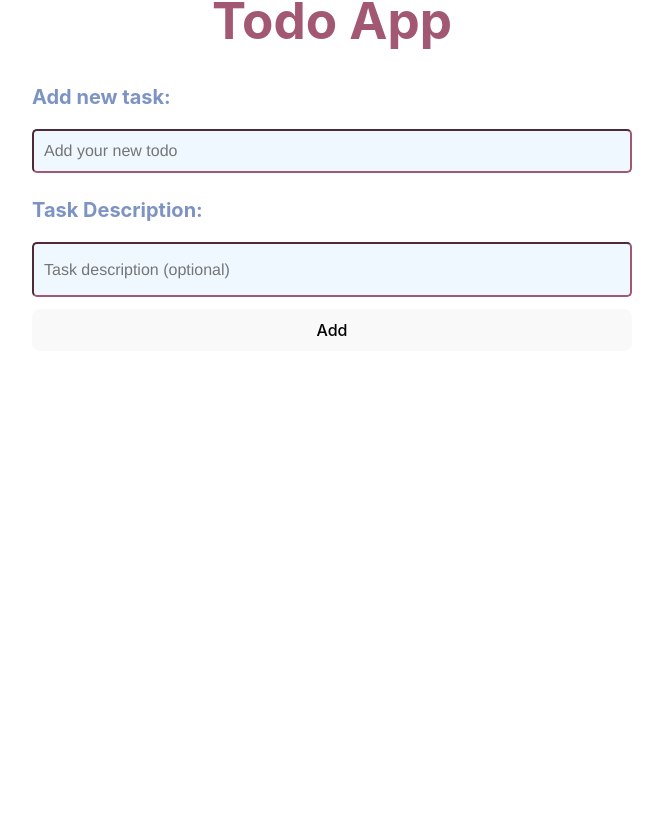
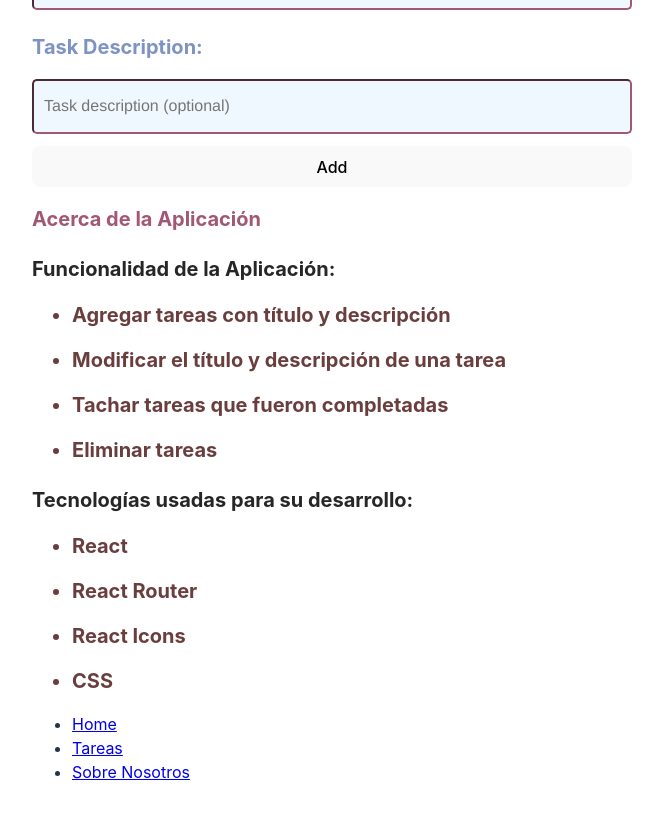
Before and after one commit to kiriasru/my-react-task-list, a React (Vite) app: page /sobre-nosotros in a window 1280 px wide. Shown: the part 238-1056 px from the top of the page, without its empty margins (308-971 px from the left). Before the commit the page ends 800 px from the top, so only its background shows below. Built offline with nearby package versions, Linux system fonts and the light colour scheme.

Commit message:
Se han creado las rutas, Funciona Home y SobreNosotros, pero no salen las tareas en Tareas.jsx. Se debe cambiar el codigo

```diff
--- a/src/App.css
+++ b/src/App.css
@@ -87,3 +87,35 @@
     margin-bottom: 15px;
 
 }
+
+.h2-title {
+    font-size: 20px;
+    margin-bottom: 15px;
+    grid-column: 1 / -1;
+    color: #A25772;
+    font-weight: bold;
+}
+
+.h3-title {
+    font-size: 20px;
+    margin-bottom: 15px;
+    grid-column: 1 / -1;
+    color: rgb(38, 38, 38);
+    font-weight: bold;
+}
+
+.home-title {
+    font-size: 20px;
+    margin-bottom: 15px;
+    grid-column: 1 / -1;
+    color: #A25772;
+    font-weight: bold;
+}
+
+.list-item {
+    font-size: 20px;
+    margin-bottom: 15px;
+    grid-column: 1 / -1;
+    color: rgb(107, 62, 62);
+    font-weight: bold;
+}
--- a/src/App.jsx
+++ b/src/App.jsx
@@ -1,14 +1,32 @@
-import Header from "./components/Header"
-import TaskForm from "./components/TaskForm"
-import './App.css'
+import { Suspense, lazy } from 'react';
+import { BrowserRouter as Router, Route, Routes } from 'react-router-dom';
+import Header from './components/Header';
+import TaskForm from './components/TaskForm';
+import './App.css';
+
+const HomePage = lazy(() => import('./components/Home'));
+const Tareas = lazy(() => import('./components/Tareas'));
+const SobreNosotros = lazy(() => import('./components/SobreNosotros'));
+const Menu = lazy(() => import('./components/Menu'));
 
 const App = () => {
   return (
-    <div className="App">
-      <Header />
-      <TaskForm />
-    </div>
-  )
-}
+    <Router>
+      <div className="App">
+        <Header />
+        <TaskForm />
 
-export default App
+        <Suspense fallback="Loading...">
+          <Routes>
+            <Route path="/" element={<HomePage />} />
+            <Route path="/tareas" element={<Tareas />} />
+            <Route path="/sobre-nosotros" element={<SobreNosotros />} />
+          </Routes>
+          <Menu />
+        </Suspense>
+      </div>
+    </Router>
+  );
+};
+
+export default App;
--- a/src/components/Home.jsx
+++ b/src/components/Home.jsx
@@ -1,7 +1,9 @@
+import '../App.css'
+
 const Home = () => {
   return (
     <div>
-      <h2>Bienvenido a la Todo List App</h2>
+      <h2 className='home-title'>Bienvenido a la Todo List App</h2>
     </div>
   );
 };
--- /dev/null
+++ b/src/components/Menu.jsx
@@ -0,0 +1,22 @@
+
+import { Link } from 'react-router-dom';
+
+const Menu = () => {
+  return (
+    <nav>
+      <ul>
+        <li>
+          <Link to="/">Home</Link>
+        </li>
+        <li>
+          <Link to="/tareas">Tareas</Link>
+        </li>
+        <li>
+          <Link to="/sobre-nosotros">Sobre Nosotros</Link>
+        </li>
+      </ul>
+    </nav>
+  );
+};
+
+export default Menu;
--- a/src/components/SobreNosotros.jsx
+++ b/src/components/SobreNosotros.jsx
@@ -1,22 +1,24 @@
+import '../App.css'
+
 const SobreNosotros = () => {
   return (
     <div>
 
-      <h2>Acerca de la Aplicación</h2>
-      <h3>Funcionalidad de la Aplicación:</h3>
-      <ul>
-        <li>Agregar tareas con título y descripción</li>
-        <li>Modificar el título y descripción de una tarea</li>
-        <li>Tachar tareas que fueron completadas</li>
-        <li>Eliminar tareas</li>
+      <h2 className='h2-title'>Acerca de la Aplicación</h2>
+      <h3 className='h3-title'>Funcionalidad de la Aplicación:</h3>
+      <ul className='ul-list-2'>
+        <li className='list-item'>Agregar tareas con título y descripción</li>
+        <li className='list-item'>Modificar el título y descripción de una tarea</li>
+        <li className='list-item'>Tachar tareas que fueron completadas</li>
+        <li className='list-item'>Eliminar tareas</li>
       </ul>
 
-      <h3>Tecnologías usadas para su desarrollo:</h3>
+      <h3 className='h3-title'>Tecnologías usadas para su desarrollo:</h3>
       <ul>
-        <li>React</li>
-        <li>React Router</li>
-        <li>React Icons</li>
-        <li>CSS</li>
+        <li className='list-item'>React</li>
+        <li className='list-item'>React Router</li>
+        <li className='list-item'>React Icons</li>
+        <li className='list-item'>CSS</li>
       </ul>
 
 
```
